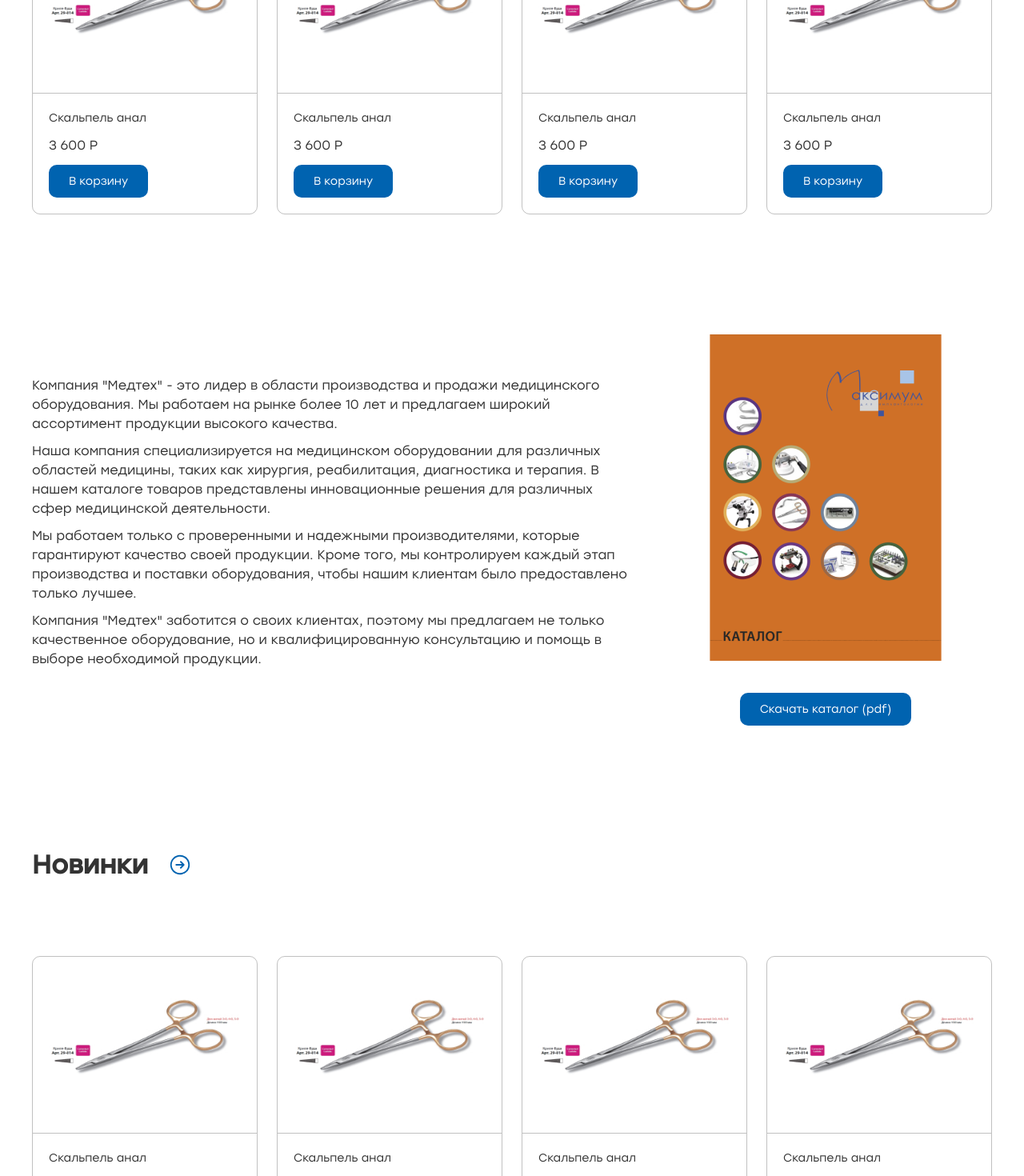
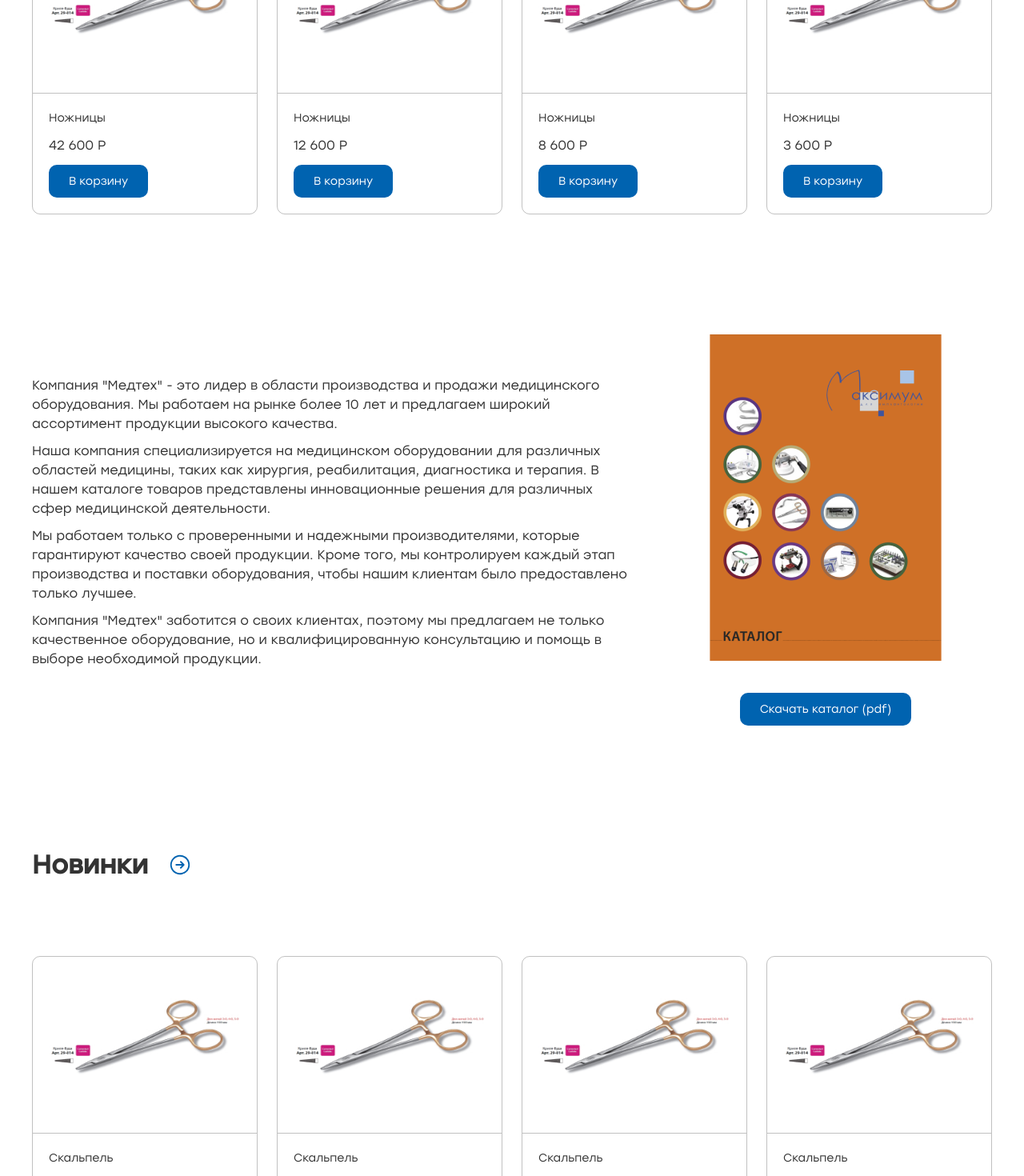
Before and after one commit to Cravzew/axium, a Vue app: page / in a window 1280 px wide. Shown: the part 2580-4050 px from the top of the page at 80% size. Built offline with nearby package versions, Linux system fonts and the light colour scheme.

Commit message:
bug fixed

```diff
--- a/src/components/CardsMain/CardsMain.vue
+++ b/src/components/CardsMain/CardsMain.vue
@@ -13,23 +13,15 @@
 </template>
 
 <script>
-import photo from '../../assets/images/productCard.jpg'
 export default {
   props: {
     title: {
       type: String
+    },
+    list: {
+      type: Array
     }
   },
-  data() {
-    return {
-      list: [
-        {name: 'Скальпель анал', price: '3 600 P', link: '/', image: photo},
-        {name: 'Скальпель анал', price: '3 600 P', link: '/', image: photo},
-        {name: 'Скальпель анал', price: '3 600 P', link: '/', image: photo},
-        {name: 'Скальпель анал', price: '3 600 P', link: '/', image: photo},
-      ]
-    }
-  }
 }
 </script>
 
--- a/src/views/HomeView.vue
+++ b/src/views/HomeView.vue
@@ -3,9 +3,9 @@
     <the-hero/>
     <all-brands/>
     <catalog-main/>
-    <cards-main title="Популярные товары"/>
+    <cards-main :list="popularList" title="Популярные товары"/>
     <about-main/>
-    <cards-main title="Новинки"/>
+    <cards-main :list="newbiesList" title="Новинки"/>
   </custom-container>
 </template>
 
@@ -15,9 +15,27 @@ import AllBrands from "@/components/AllBrands/AllBrands.vue";
 import CatalogMain from "@/components/CatalogMain/CatalogMain.vue";
 import CardsMain from "@/components/CardsMain/CardsMain.vue";
 import AboutMain from "@/components/AboutMain/AboutMain.vue";
+import photo from "@/assets/images/productCard.jpg";
 
 export default {
-  components: {AboutMain, CardsMain, CatalogMain, AllBrands, TheHero}
+  components: {AboutMain, CardsMain, CatalogMain, AllBrands, TheHero},
+  data() {
+    return {
+      newbiesList: [
+        {name: 'Скальпель', price: '4 600 P', link: '/', image: photo},
+        {name: 'Скальпель', price: '5 600 P', link: '/', image: photo},
+        {name: 'Скальпель', price: '9 600 P', link: '/', image: photo},
+        {name: 'Скальпель', price: '10 600 P', link: '/', image: photo},
+      ],
+      popularList: [
+        {name: 'Ножницы', price: '42 600 P', link: '/', image: photo},
+        {name: 'Ножницы', price: '12 600 P', link: '/', image: photo},
+        {name: 'Ножницы', price: '8 600 P', link: '/', image: photo},
+        {name: 'Ножницы', price: '3 600 P', link: '/', image: photo},
+      ],
+
+    }
+  }
 };
 </script>
 
```
